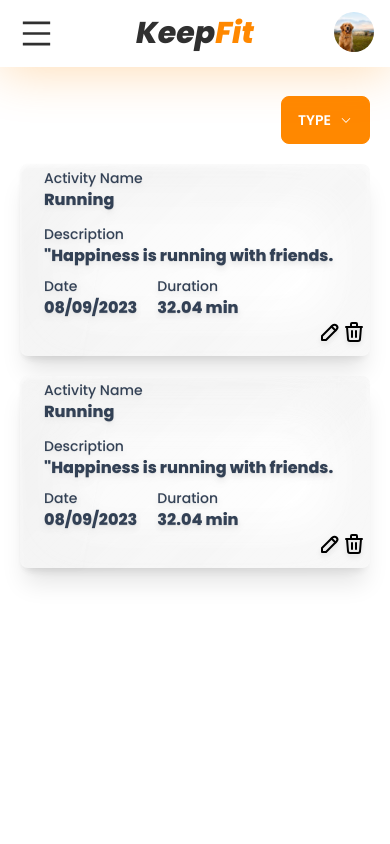
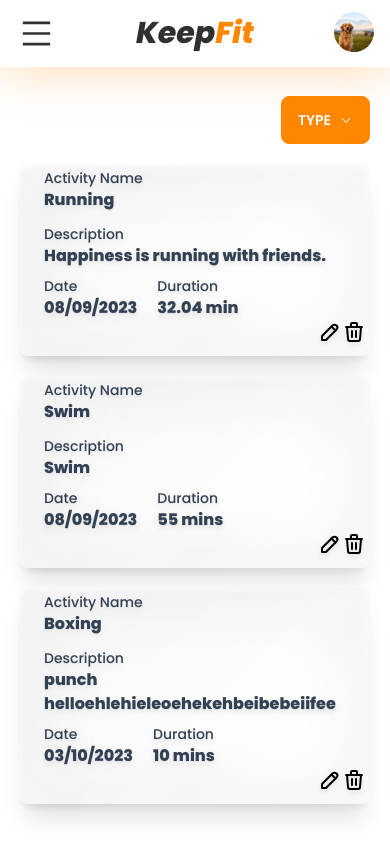
Before and after one commit to peth12/keepfit-react, a React (Vite) app: page /history in a window 390 px wide. Built offline with nearby package versions, Linux system fonts and the light colour scheme.

Commit message:
Add mock data

```diff
--- a/src/views/History/History.jsx
+++ b/src/views/History/History.jsx
@@ -11,6 +11,32 @@ import { AiFillEdit } from "react-icons/ai";
 import { GoAlertFill } from "react-icons/go";
 
 function History() {
+  const activity = [
+    {
+      icon: <FaRunning />,
+      img: "https://i.pinimg.com/564x/51/83/33/5183331b94eb09c31eaf59bc0ac60797.jpg",
+      activityName: "Running",
+      description: "Happiness is running with friends.",
+      date: "08/09/2023",
+      duration: "32.04 min",
+    },
+    {
+      icon: <FaRunning />,
+      img: "https://i.pinimg.com/236x/bf/30/95/bf30954c5e361c3ac9d1a030982a8ccd.jpg",
+      activityName: "Swim",
+      description: "Swim",
+      date: "08/09/2023",
+      duration: "55 mins",
+    },
+    {
+      icon: <FaRunning />,
+      img: "https://i.pinimg.com/736x/dc/b9/57/dcb95731d54a6500bd67c130ce2164dc.jpg",
+      activityName: "Boxing",
+      description: "punch helloehlehieleoehekehbeibebeiifee",
+      date: "03/10/2023",
+      duration: "10 mins",
+    },
+  ];
   return (
     <Layout>
       {/* Choose history type */}
@@ -63,30 +89,35 @@ function History() {
       </div>
       <div className="xl:container xl:mx-auto">
         {/* Card */}
-        <div className=" glass mt-5 flex flex-col text-white rounded-lg m-5 p-1 lg:p-5 lg:flex-row justify-between drop-shadow-md  transform transition-transform hover:scale-[101%] shadow-xl ">
+        {activity.map((item, index) => (
+          <div
+            key={index}
+            className=" glass mt-5 flex flex-col text-white rounded-lg m-5 p-1 lg:p-5 lg:flex-row justify-between drop-shadow-md  transform transition-transform hover:scale-[101%] shadow-xl "
+          >
             {/* icon */}
             <div className=" m-5  justify-center hidden lg:flex lg:justify-center flex-col border-solid">
-            <FaRunning className="text-slate-900 text-20 lg:text-5xl " />
+              <div className="text-slate-900 text-20 lg:text-5xl ">
+                {item.icon}
+              </div>
             </div>
 
             {/* Card image */}
-          <div className="justify-center  flex-col hidden lg:flex ">
+            <div className="justify-center  flex-col hidden lg:flex h-40  drop-shadow-md rounded-lg w-40">
               <img
-              src="https://i.pinimg.com/564x/51/83/33/5183331b94eb09c31eaf59bc0ac60797.jpg"
+                src={item.img}
                 alt=""
                 className="h-40  drop-shadow-md rounded-lg w-40 "
               />
             </div>
             {/* Description */}
-          <div className="text-slate-700 lg:w-72  w-100 lg:ml-2 ps-5">
+            <div className="text-slate-700 lg:max-w-72   w-100 lg:ml-2 ps-5">
               <div className="">
                 <p className="text-sm ">Activity Name</p>
-              <p className=" lg:text-2xl font-bold ">Running</p>
+                <p className=" lg:text-2xl font-bold ">{item.activityName}</p>
 
                 <p className="text-sm mt-3">Description</p>
-              <p className=" lg:text-2xl font-bold ">
-                "Happiness is running with friends.
-              </p>
+
+                <p className=" lg:text-2xl font-bold ">{item.description}</p>
               </div>
             </div>
             {/* History Infomation */}
@@ -94,14 +125,14 @@ function History() {
               <div className="">
                 <div className=" w-30">
                   <p className="text-sm">Date </p>
-                <p className="font-bold lg:text-2xl">08/09/2023</p>
+                  <p className="font-bold lg:text-2xl">{item.date}</p>
                 </div>
               </div>
 
               <div className=" ">
                 <div className=" ">
                   <p className="text-sm">Duration</p>
-                <p className="font-bold lg:text-2xl">32.04 min</p>
+                  <p className="font-bold lg:text-2xl">{item.duration}</p>
                 </div>
               </div>
             </div>
@@ -110,7 +141,9 @@ function History() {
             <div className=" text-2xl ml-5 text-end  lg:justify-end lg:flex items-end">
               <button
                 className=" text-white"
-              onClick={() => document.getElementById("my_modal_5").showModal()}
+                onClick={() =>
+                  document.getElementById("my_modal_5").showModal()
+                }
               >
                 <button className="hidden lg:block btn btn-sm bg-primary text-white  lg:w-24 me-2 ">
                   Edit
@@ -185,7 +218,7 @@ function History() {
                     </label>
                     <input
                       type="date"
-                    className="input input-bordered w-full text-gray-400 text-black"
+                      className="input input-bordered w-full  text-black"
                     />
                   </div>
                   <div className="form-control w-full pt-3">
@@ -213,24 +246,6 @@ function History() {
                     />
                   </div>
 
-                {/* <div className="form-control w-full pt-3">
-                  <label className="label">
-                    <span className="label-text text-primary font-semibold text-[16px]">
-                      Dutation (Min)
-                    </span>
-                  </label>
-                  <select className="select select-bordered text-gray-400">
-                    <option disabled selected>
-                      Duration
-                    </option>
-                    <option>5</option>
-                    <option>10</option>
-                    <option>15</option>
-                    <option>20</option>
-                    <option>25</option>
-                    <option>30</option>
-                  </select>
-                </div> */}
                   <div className="form-control w-full pt-3">
                     <label className="label">
                       <span className="label-text text-primary font-semibold text-[16px]">
@@ -269,7 +284,9 @@ function History() {
 
               <button
                 className=""
-              onClick={() => document.getElementById("my_modal_1").showModal()}
+                onClick={() =>
+                  document.getElementById("my_modal_1").showModal()
+                }
               >
                 <button className="hidden lg:block btn btn-sm bg-red-600 text-white lg:w-24 ">
                   Delete
@@ -296,9 +313,10 @@ function History() {
                   </h3>
 
                   <img src="./assets/trash_ja.png" alt="" />
-                <p className="py-4 text-center">
+                  <p className="py-4 text-center ">
                     Deleting this activity will permanently remove it from your
-                  workout record. Are you sure you want to delete this activity?
+                    workout record. Are you sure you want to delete this
+                    activity?
                   </p>
                   <div className="modal-action">
                     <div className="text-center">
@@ -315,259 +333,9 @@ function History() {
                   </div>
                 </div>
               </dialog>
-
-            {/* <a href="#" className="tooltip  tooltip-primary" data-tip="Edit">
-            <TbPencil className="text-slate-900" />
-          </a> */}
-
-            {/* <a href="#" className="tooltip " data-tip="Delete">
-            <TbTrash className="text-slate-900" />
-          </a> */}
             </div>
           </div>
-        <div className=" glass mt-5 flex flex-col text-white rounded-lg m-5 p-1 lg:p-5 lg:flex-row justify-between drop-shadow-md  transform transition-transform hover:scale-[101%] shadow-xl ">
-          {/* icon */}
-          <div className=" m-5  justify-center hidden lg:flex lg:justify-center flex-col border-solid">
-            <FaRunning className="text-slate-900 text-20 lg:text-5xl " />
-          </div>
-
-          {/* Card image */}
-          <div className="justify-center  flex-col hidden lg:flex ">
-            <img
-              src="https://i.pinimg.com/564x/7f/cd/ae/7fcdae698e6d7a8ae76c21864550d9c9.jpg"
-              alt=""
-              className="h-40  drop-shadow-md rounded-lg w-40 "
-            />
-          </div>
-          {/* Description */}
-          <div className="text-slate-700 lg:w-72  w-100 lg:ml-2 ps-5">
-            <div className="">
-              <p className="text-sm ">Activity Name</p>
-              <p className=" lg:text-2xl font-bold ">Running</p>
-
-              <p className="text-sm mt-3">Description</p>
-              <p className=" lg:text-2xl font-bold ">
-                "Happiness is running with friends.
-              </p>
-            </div>
-          </div>
-          {/* History Infomation */}
-          <div className=" text-slate-700  lg:gap-10 gap-5 flex flex-row  ps-5 mt-2">
-            <div className="">
-              <div className=" w-30">
-                <p className="text-sm">Date </p>
-                <p className="font-bold lg:text-2xl">08/09/2023</p>
-              </div>
-            </div>
-
-            <div className=" ">
-              <div className=" ">
-                <p className="text-sm">Duration</p>
-                <p className="font-bold lg:text-2xl">32.04 min</p>
-              </div>
-            </div>
-          </div>
-          {/* Delete and Edit Button */}
-          {/* Edit */}
-          <div className=" text-2xl ml-5 text-end  lg:justify-end lg:flex items-end">
-            <button
-              className=" text-white"
-              onClick={() => document.getElementById("my_modal_5").showModal()}
-            >
-              <button className="hidden lg:block btn btn-sm bg-primary text-white  lg:w-24 me-2 ">
-                Edit
-              </button>
-              <div className="lg:hidden text-black ">
-                <TbPencil />
-              </div>
-            </button>
-            <dialog
-              id="my_modal_5"
-              className="modal modal-bottom sm:modal-middle "
-            >
-              <div className="modal-box">
-                <form method="dialog">
-                  <button className="btn btn-sm btn-circle btn-ghost absolute right-2 top-2 bg-red-600">
-                    ✕
-                  </button>
-                </form>
-
-                {/* Edit profile photo */}
-                <div className="flex justify-center py-8">
-                  <img
-                    className="w-[200px] h-[200px] object-cover rounded-full border-4 border-primary"
-                    src="https://i.pinimg.com/564x/aa/b1/66/aab1668efa22babd2f1e883fd859846c.jpg"
-                    alt=""
-                  />
-
-                  {/* รูปไว้กด Edit */}
-                  <div className="w-[200px] h-[200px] group hover:bg-gray-200 opacity-60 rounded-full absolute flex justify-center items-center cursor-pointer transition duration-500">
-                    <img
-                      type="file"
-                      className="hidden group-hover:block w-12"
-                      src="https://www.svgrepo.com/show/33565/upload.svg"
-                      alt=""
-                    />
-
-                    {/* ปุ่มไว้กด Upload photo */}
-
-                    <input type="file"></input>
-                  </div>
-                </div>
-
-                <div className="form-control w-full pt-3">
-                  <label className="label">
-                    <span className="label-text text-primary font-semibold text-[16px]">
-                      Activity Name
-                    </span>
-                  </label>
-                  <input
-                    type="text"
-                    placeholder="Activity Name"
-                    className="input input-bordered w-full"
-                  />
-                </div>
-                <div className="form-control w-full pt-3">
-                  <label className="label">
-                    <span className="label-text text-primary font-semibold text-[16px]">
-                      Description
-                    </span>
-                  </label>
-                  <input
-                    type="text"
-                    placeholder="Description"
-                    className="input input-bordered w-full"
-                  />
-                </div>
-                <div className="form-control w-full pt-3">
-                  <label className="label">
-                    <span className="label-text text-primary font-semibold text-[16px]">
-                      Date
-                    </span>
-                  </label>
-                  <input
-                    type="date"
-                    className="input input-bordered w-full text-gray-400"
-                  />
-                </div>
-                <div className="form-control w-full pt-3">
-                  <label className="label">
-                    <span className="label-text text-primary font-semibold text-[16px]">
-                      Distance (Kg)
-                    </span>
-                  </label>
-                  <input
-                    type="text"
-                    placeholder="Distance"
-                    className="input input-bordered w-full"
-                  />
-                </div>
-                <div className="form-control w-full pt-3">
-                  <label className="label">
-                    <span className="label-text text-primary font-semibold text-[16px]">
-                      Activity Type
-                    </span>
-                  </label>
-                  <input
-                    type="text"
-                    placeholder=" Activity Type"
-                    className="input input-bordered w-full"
-                  />
-                </div>
-
-                <div className="form-control w-full pt-3">
-                  <label className="label">
-                    <span className="label-text text-primary font-semibold text-[16px]">
-                      Dutation (Min)
-                    </span>
-                  </label>
-                  <select
-                    className="select select-bordered text-gray-400"
-                    type="number"
-                  >
-                    <option disabled selected>
-                      Duration
-                    </option>
-                    <option>5</option>
-                    <option>10</option>
-                    <option>15</option>
-                    <option>20</option>
-                    <option>25</option>
-                    <option>30</option>
-                    <option>35</option>
-                  </select>
-                </div>
-
-                <div className="modal-action w-full">
-                  <form method="dialog">
-                    {/* if there is a button in form, it will close the modal */}
-                    <button className="btn btn-primary text-white w-80 lg:w-32">
-                      Save
-                    </button>
-                  </form>
-                </div>
-              </div>
-            </dialog>
-            {/* Open the modal using document.getElementById('ID').showModal() method */}
-
-            <button
-              className=""
-              onClick={() => document.getElementById("my_modal_1").showModal()}
-            >
-              <button className="hidden lg:block btn btn-sm bg-red-600 text-white lg:w-24 ">
-                Delete
-              </button>
-              <div className="lg:hidden text-black ">
-                <TbTrash />
-              </div>
-            </button>
-            <dialog
-              id="my_modal_1"
-              className="modal text-black text-base text-start"
-            >
-              <div className="modal-box">
-                <form method="dialog">
-                  <button className="btn btn-sm btn-circle btn-ghost absolute right-2 top-2 bg-red-600 text-white">
-                    ✕
-                  </button>
-                </form>
-                <h3 className="font-bold text-lg text-center text-red ">
-                  Delete Activity
-                  <p className="text-center text-red-600 flex justify-center text-5xl">
-                    <GoAlertFill />
-                  </p>
-                </h3>
-
-                <img src="./assets/trash_ja.png" alt="" />
-                <p className="py-4 text-center">
-                  Deleting this activity will permanently remove it from your
-                  workout record. Are you sure you want to delete this activity?
-                </p>
-                <div className="modal-action">
-                  <div className="text-center">
-                    <form method="dialog ">
-                      {/* if there is a button in form, it will close the modal */}
-                      <button className="btn bg-green-500 text-white  w-72 lg:w-32 lg:me-2">
-                        Cancel
-                      </button>
-                      <button className="btn bg-red-600 text-white  w-72 lg:w-32 ">
-                        Delete
-                      </button>
-                    </form>
-                  </div>
-                </div>
-              </div>
-            </dialog>
-
-            {/* <a href="#" className="tooltip  tooltip-primary" data-tip="Edit">
-            <TbPencil className="text-slate-900" />
-          </a> */}
-
-            {/* <a href="#" className="tooltip " data-tip="Delete">
-            <TbTrash className="text-slate-900" />
-          </a> */}
-          </div>
-        </div>
+        ))}
       </div>
     </Layout>
   );
```
Lines whose indentation alone changed are shown as unchanged.
